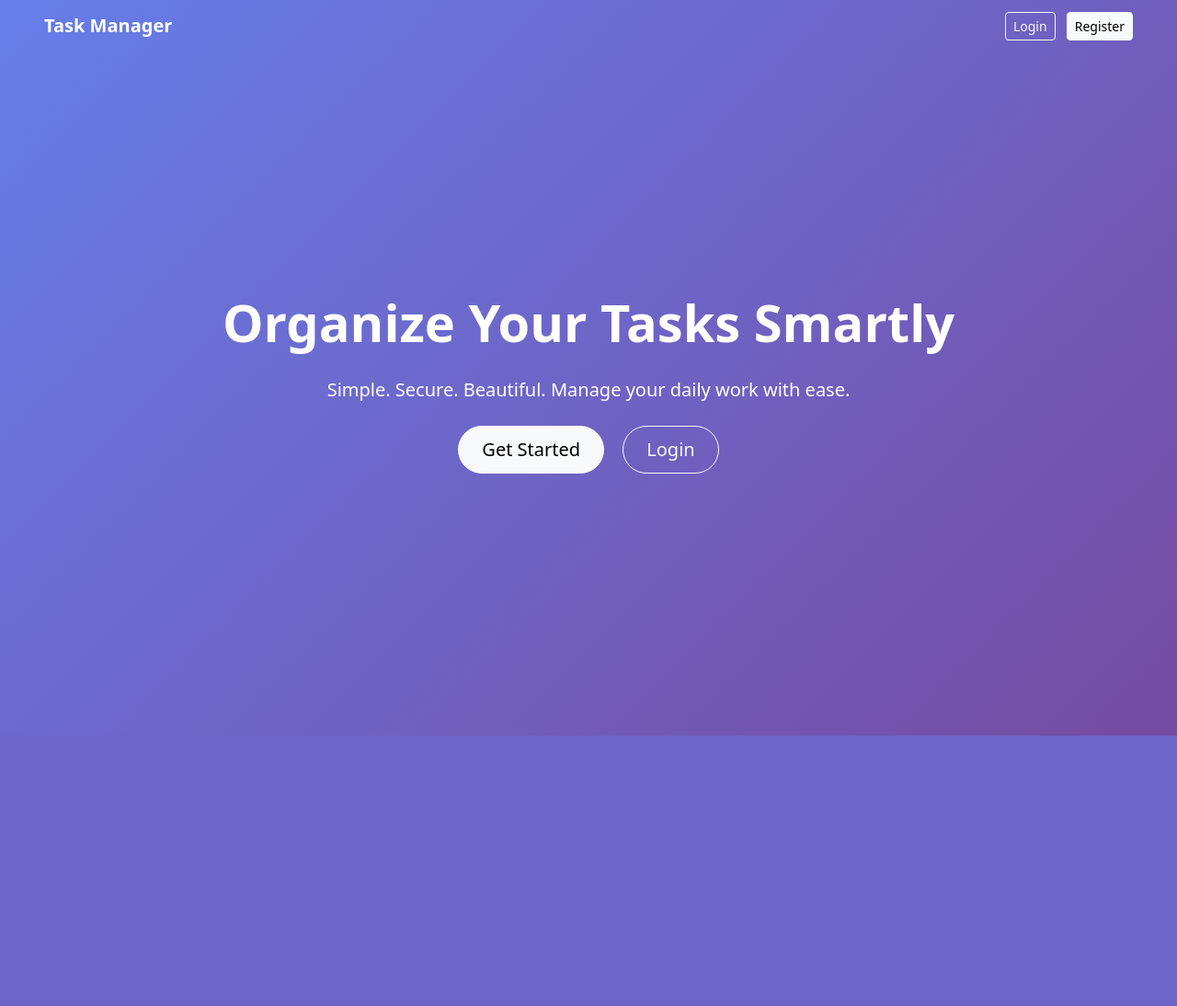
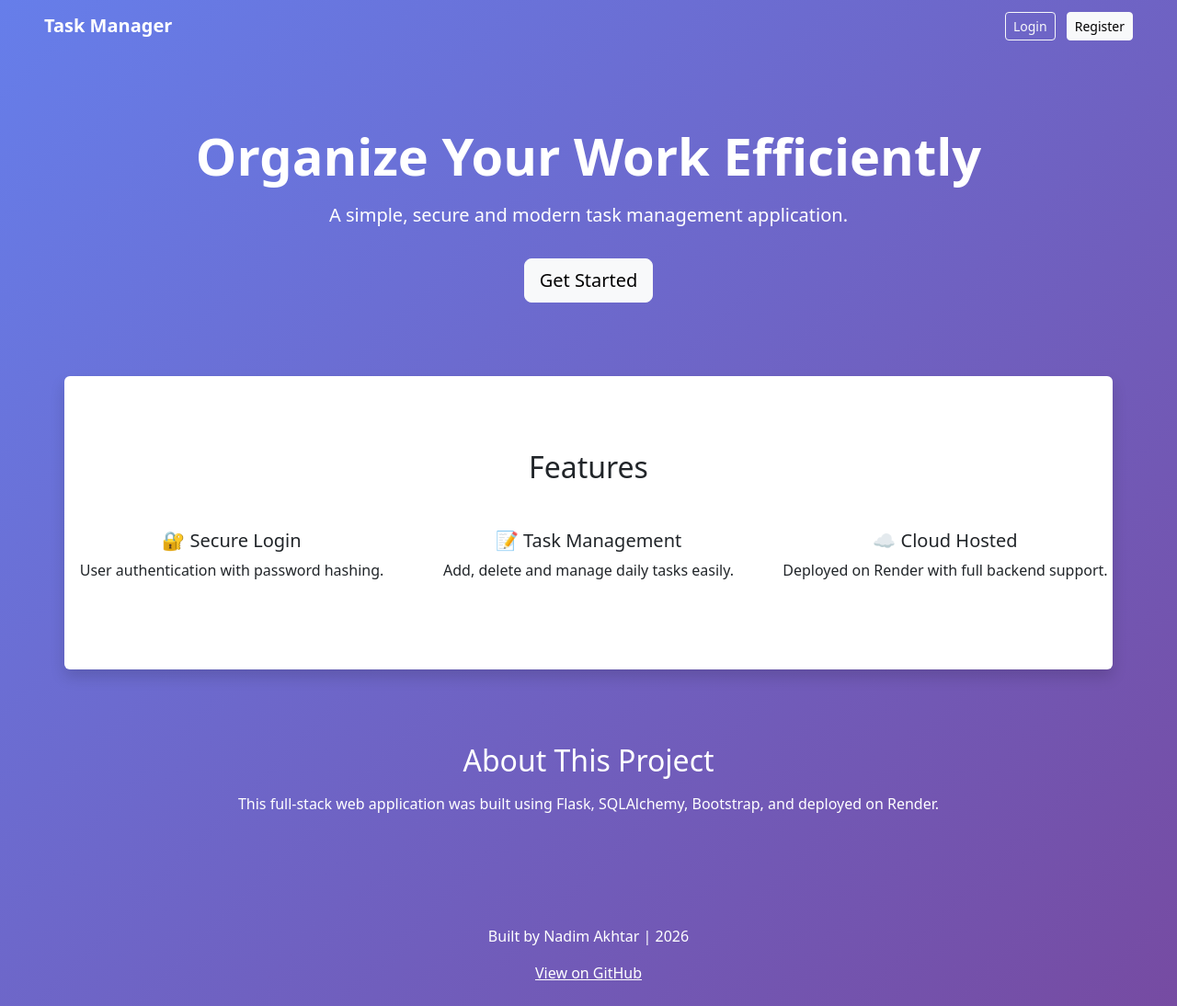
Before and after one commit to nadimakhtar67889889-cyber/task-manager, a Flask app: page / in a window 1280 px wide. Shown: the whole page at 92% size. Before the commit the page ends 800 px from the top, so only its background shows below. Run offline with Flask 3, Linux system fonts and the light colour scheme.

Commit message:
updated homepage design

```diff
--- a/templates/index.html
+++ b/templates/index.html
@@ -1,20 +1,15 @@
 <!DOCTYPE html>
 <html>
 <head>
-    <title>Task Manager</title>
+    <title>Task Manager | Nadim Akhtar</title>
     <link href="https://cdn.jsdelivr.net/npm/bootstrap@5.3.2/dist/css/bootstrap.min.css" rel="stylesheet">
     <style>
         body {
             background: linear-gradient(135deg, #667eea, #764ba2);
             color: white;
-            min-height: 100vh;
         }
-        .hero {
-            height: 90vh;
-        }
-        .btn-custom {
-            border-radius: 30px;
-            padding: 10px 25px;
+        .section {
+            padding: 80px 0;
         }
     </style>
 </head>
@@ -28,17 +23,50 @@
     </div>
 </nav>
 
-<div class="container hero d-flex flex-column justify-content-center align-items-center text-center">
-    <h1 class="display-4 fw-bold">Organize Your Tasks Smartly</h1>
-    <p class="lead mt-3 mb-4">
-        Simple. Secure. Beautiful. Manage your daily work with ease.
+<!-- Hero Section -->
+<div class="container text-center section">
+    <h1 class="display-4 fw-bold">Organize Your Work Efficiently</h1>
+    <p class="lead mt-3">
+        A simple, secure and modern task management application.
     </p>
+    <a href="/register" class="btn btn-light btn-lg mt-3">Get Started</a>
+</div>
 
-    <div>
-        <a href="/register" class="btn btn-light btn-lg btn-custom me-3">Get Started</a>
-        <a href="/login" class="btn btn-outline-light btn-lg btn-custom">Login</a>
+<!-- Features Section -->
+<div class="container text-dark bg-white rounded shadow section">
+    <h2 class="text-center mb-5">Features</h2>
+    <div class="row text-center">
+        <div class="col-md-4">
+            <h5>🔐 Secure Login</h5>
+            <p>User authentication with password hashing.</p>
+        </div>
+        <div class="col-md-4">
+            <h5>📝 Task Management</h5>
+            <p>Add, delete and manage daily tasks easily.</p>
+        </div>
+        <div class="col-md-4">
+            <h5>☁️ Cloud Hosted</h5>
+            <p>Deployed on Render with full backend support.</p>
+        </div>
     </div>
 </div>
 
+<!-- About Section -->
+<div class="container text-center section">
+    <h2>About This Project</h2>
+    <p class="mt-3">
+        This full-stack web application was built using Flask, SQLAlchemy,
+        Bootstrap, and deployed on Render.
+    </p>
+</div>
+
+<!-- Footer -->
+<footer class="text-center py-4">
+    <p>Built by Nadim Akhtar | 2026</p>
+    <a href="https://github.com/nadimakhtar67889889-cyber" class="text-white">
+        View on GitHub
+    </a>
+</footer>
+
 </body>
 </html>
```
